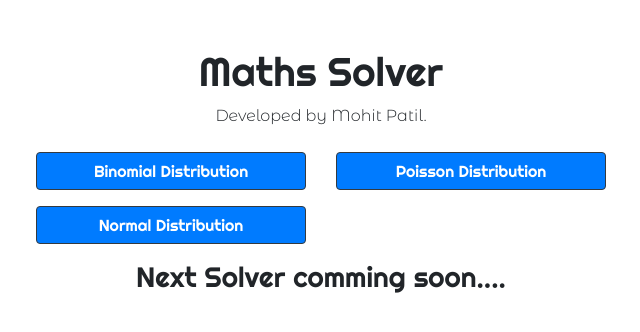
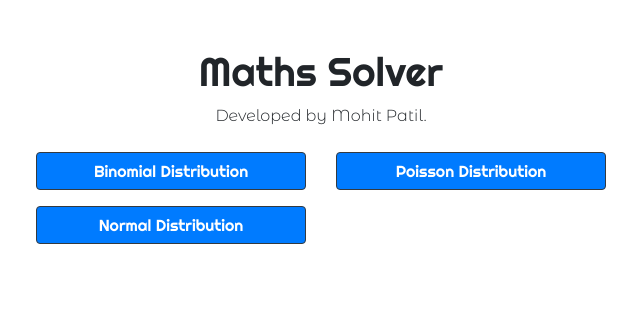
Before and after one commit to mohitpatil30501/Helper, a Django app: page /maths/ in a window 1280 px wide. Shown: the top 332 px of the page, without its empty margins (319-959 px from the left). Run offline with Django 3.2, Linux system fonts and the light colour scheme; some libraries are stand-ins or nearby versions.

Commit message:
Math coming soon removed

```diff
--- a/helper/template/maths/index.html
+++ b/helper/template/maths/index.html
@@ -17,7 +17,6 @@
 		            <a class="text-center btn btn-block bg-primary text-white border-dark" href="/maths/normal">Normal Distribution</a>
 		        </div>
 		    </div>
-            <h3 class="righteous text-center my-2">Next Solver comming soon....</h3>
 		</div>
     </body>
 {% endblock %}
```
